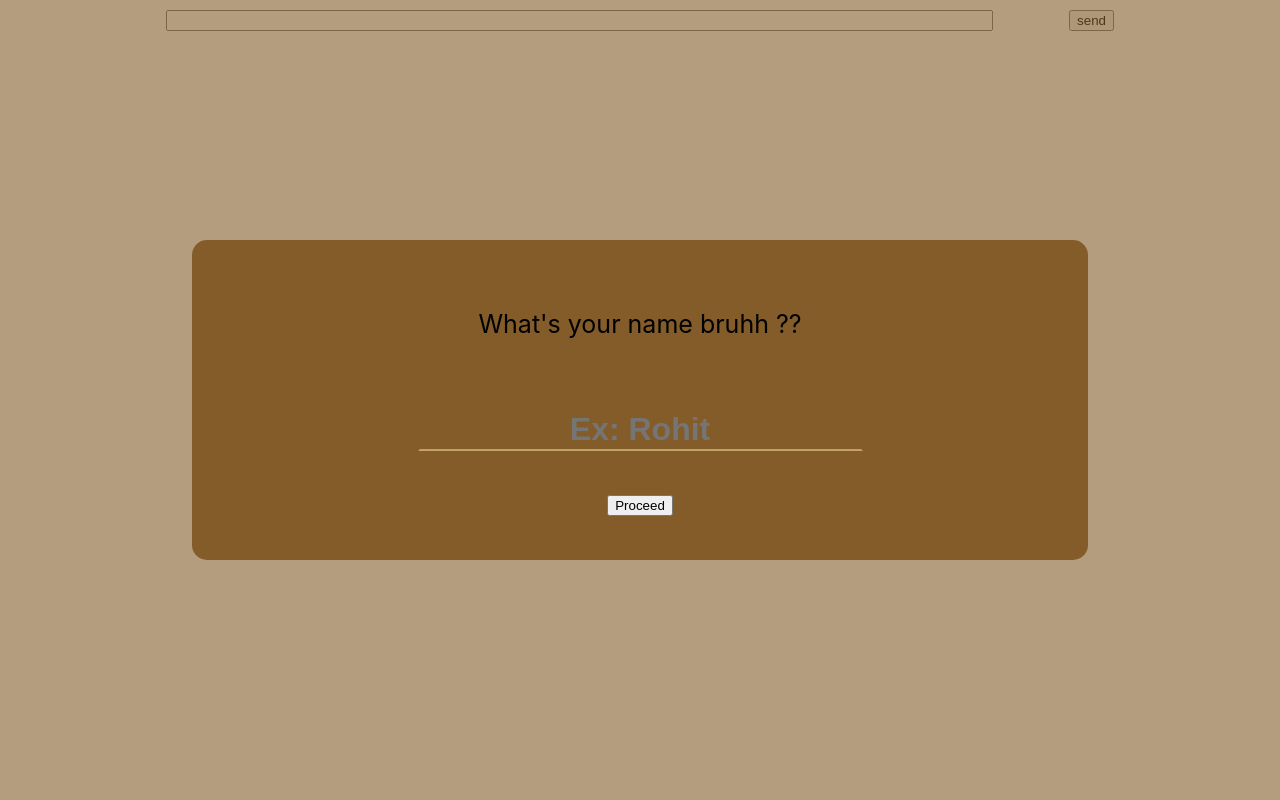
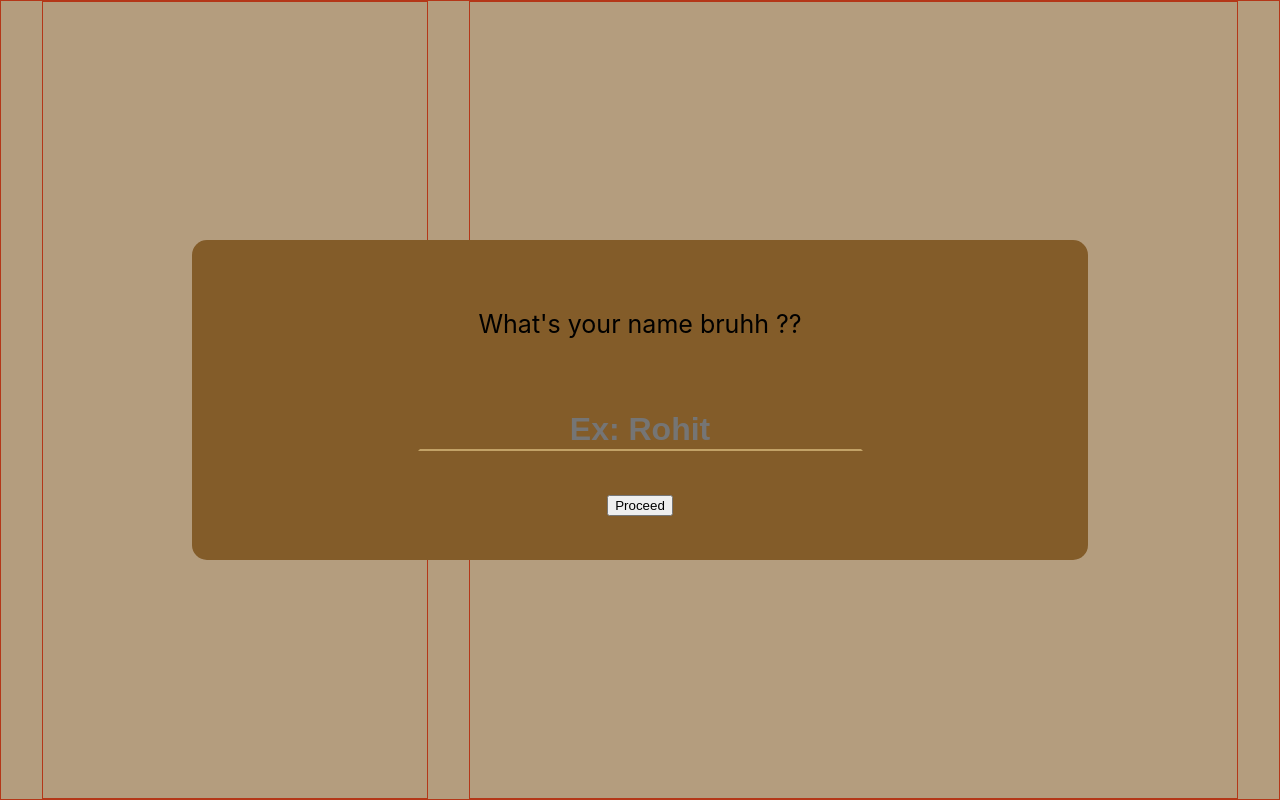
Before and after one commit to rohitanand11/Chat_Karo, a React (Create React App) app in the folder client-ui/: page / in a window 1280 px wide. Built offline with nearby package versions, Linux system fonts and the light colour scheme.

Commit message:
implemented a basic layout for the chat app.

```diff
--- a/client-ui/src/App.css
+++ /dev/null
@@ -1,19 +0,0 @@
-.App{
-  box-sizing: border-box;
-  height: 100%;
-  width:100%;
-  padding-left: 10%;
-  padding-right: 10%;
-  padding-top:10px;
-}
-
-.textInput{
-  display: flex;
-  flex-direction: row;
-  justify-content: space-around;
-  align-items: center;
-}
-
-.chatInput{
-  width: 80%;
-}
--- a/client-ui/src/App.js
+++ b/client-ui/src/app/App.js
@@ -2,11 +2,11 @@
 import React, { useEffect, useState } from 'react';
 
 //importing local components
-import InitialModal from "./components/initialModal/InitialModal";
+import InitialModal from "../components/initialModal/InitialModal";
 
 //importing css and utility files
-import './App.css';
-import { socket } from "./utility/chatLogic/chatLogic";
+import Classes from './App.module.scss';
+// import { socket } from "./utility/chatLogic/chatLogic";
 
 function App() {
 
@@ -14,30 +14,30 @@ function App() {
   const [chatLogArray, setChatLogArray] = useState([]);
   const [showModal, setShowModal] = useState(true);
 
-  useEffect(() => {
-    socket.on('message', (msg) => {
-      console.log(msg);
-    });
-  }, []);
+  // useEffect(() => {
+  //   socket.on('message', (msg) => {
+  //     console.log(msg);
+  //   });
+  // }, []);
 
-  useEffect(() => {
-    socket.on('new_chat_message', (msg) => {
-      console.log(msg);
-      setChatLogArray((chatArray) => [...chatArray, msg]);
-    });
-  }, []);
+  // useEffect(() => {
+  //   socket.on('new_chat_message', (msg) => {
+  //     console.log(msg);
+  //     setChatLogArray((chatArray) => [...chatArray, msg]);
+  //   });
+  // }, []);
 
   const handleChangeInput = (evt) => {
     // console.log(evt.target.value);
     setChatInput(evt.target.value);
   }
 
-  const handleSend = () => {
-    if (chatInput.length > 0) {
-      socket.emit('chat_message', chatInput);
-      setChatInput("");
-    }
-  }
+  // const handleSend = () => {
+  //   if (chatInput.length > 0) {
+  //     socket.emit('chat_message', chatInput);
+  //     setChatInput("");
+  //   }
+  // }
 
   const handleModal = (pStatus) => {
     setShowModal(pStatus);
@@ -56,19 +56,29 @@ function App() {
   }
 
   return (
-    <div className="App">
-      {
-        (showModal===true)
-          ? <InitialModal handleModal={handleModal}/>
-          : null
-      }
-      <div className="textInput">
+    <div className={Classes.App}>
+      {(showModal===true) ? <InitialModal handleModal={handleModal}/> : null}
+
+      <div className={Classes.appWindow}>
+        <div className ={Classes.aside}>
+
+        </div>
+        <div className = {Classes.chat_window}>
+
+        </div>
+      </div>
+
+
+
+
+
+      {/* <div className="textInput">
         <input className="chatInput" value={chatInput} onChange={handleChangeInput} />
         <button onClick={handleSend}>send </button>
       </div>
       <div className="texts">
         {renderChatLog()}
-      </div>
+      </div> */}
     </div>
   );
 }
--- /dev/null
+++ b/client-ui/src/app/App.module.scss
@@ -0,0 +1,36 @@
+.App{
+  box-sizing: border-box;
+  padding:0;
+  height:100vh;
+
+  .appWindow{
+    box-sizing: border-box;
+    display: flex;
+    height:100%;
+    flex-direction: row;
+    justify-content: space-evenly;
+    align-items: stretch;
+    border:1px solid red;
+
+    .aside{
+      width: 30%;
+      border:1px solid red;
+    }
+
+    .chat_window{
+      width: 60%;
+      border:1px solid red;
+    }
+  }
+}
+
+.textInput{
+  display: flex;
+  flex-direction: row;
+  justify-content: space-around;
+  align-items: center;
+}
+
+.chatInput{
+  width: 80%;
+}
--- a/client-ui/src/index.js
+++ b/client-ui/src/index.js
@@ -1,7 +1,7 @@
 import React from 'react';
 import ReactDOM from 'react-dom';
 import './index.css';
-import App from './App';
+import App from './app/App';
 import reportWebVitals from './reportWebVitals';
 
 ReactDOM.render(
```
Also changed, not shown: 1 other file (tests, documents, lock files or other folders).
